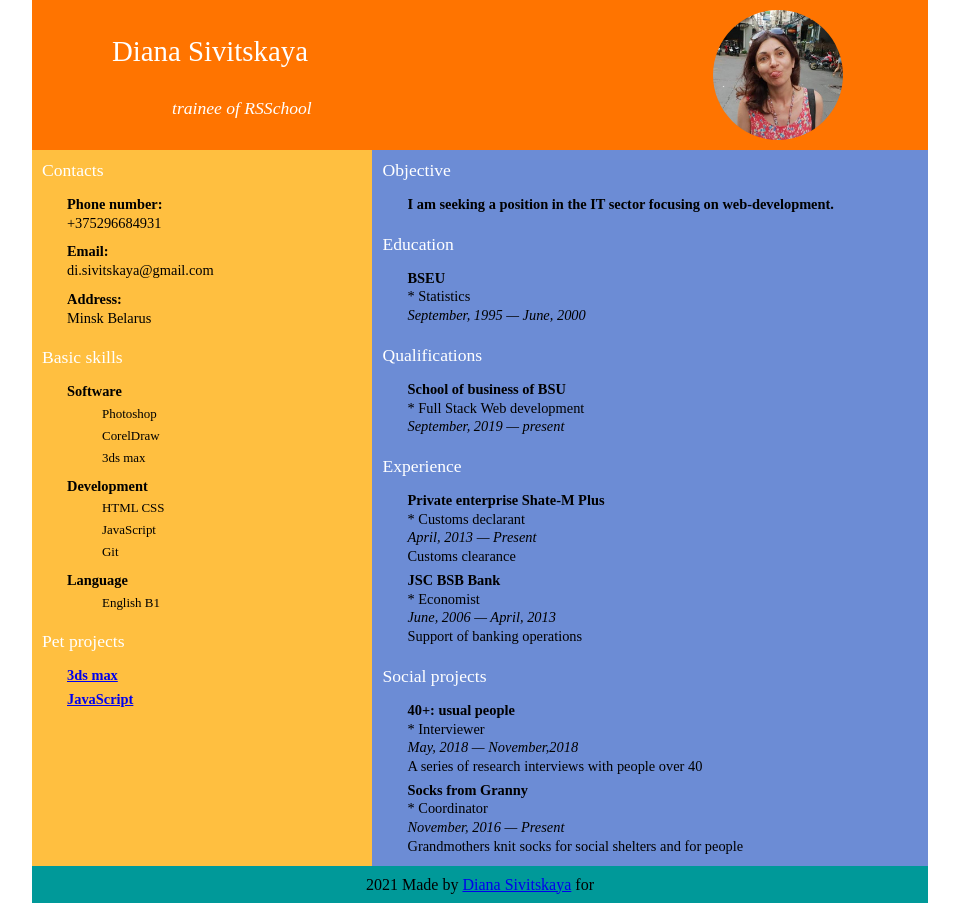
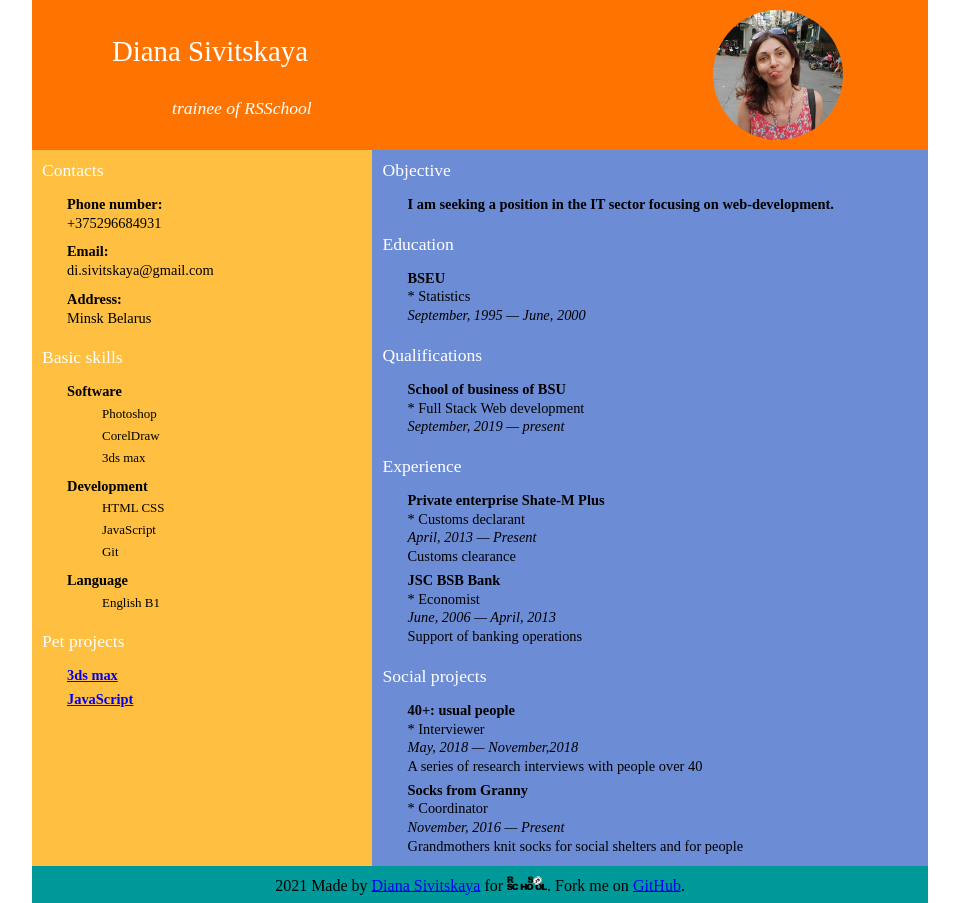
Before and after one commit to dsivitskaya/rsschool-cv, a plain HTML site: page index.html in a window 1280 px wide. Shown: the top 903 px of the page, without its empty margins (160-1119 px from the left). Drawn offline with Linux system fonts and the light colour scheme; a web font is replaced by a local one.

Commit message:
feat: add width for rs_school_js.svg

```diff
--- a/index.html
+++ b/index.html
@@ -131,7 +131,7 @@
 
         <footer class="footer">
             <p>2021 Made by <a href="https://www.linkedin.com/in/diana-sivitskaya-6bb005111/" title="linkedin">Diana
-                Sivitskaya</a> for <a href="https://rs.school/js/" title="rs.school"><img class="footer-js" src="img/rs_school_js.svg" alt="logo rs.school"></a>.
+                Sivitskaya</a> for <a href="https://rs.school/js/" title="rs.school"><img class="footer-js" src="img/rs_school_js.svg" width="40" alt="logo rs.school"></a>.
                 Fork me on <a href="https://github.com/dsivitskaya" title="github">GitHub</a>.</p>
         </footer>
     </div>
```
